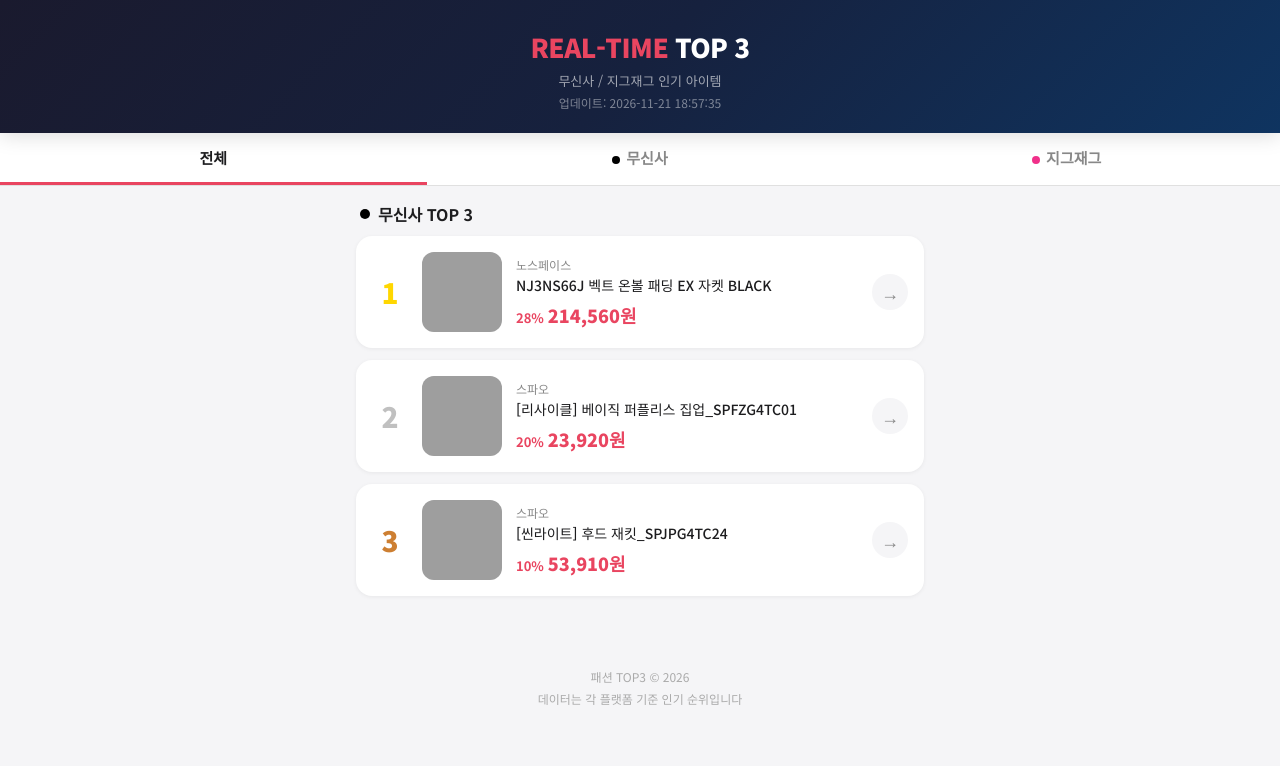
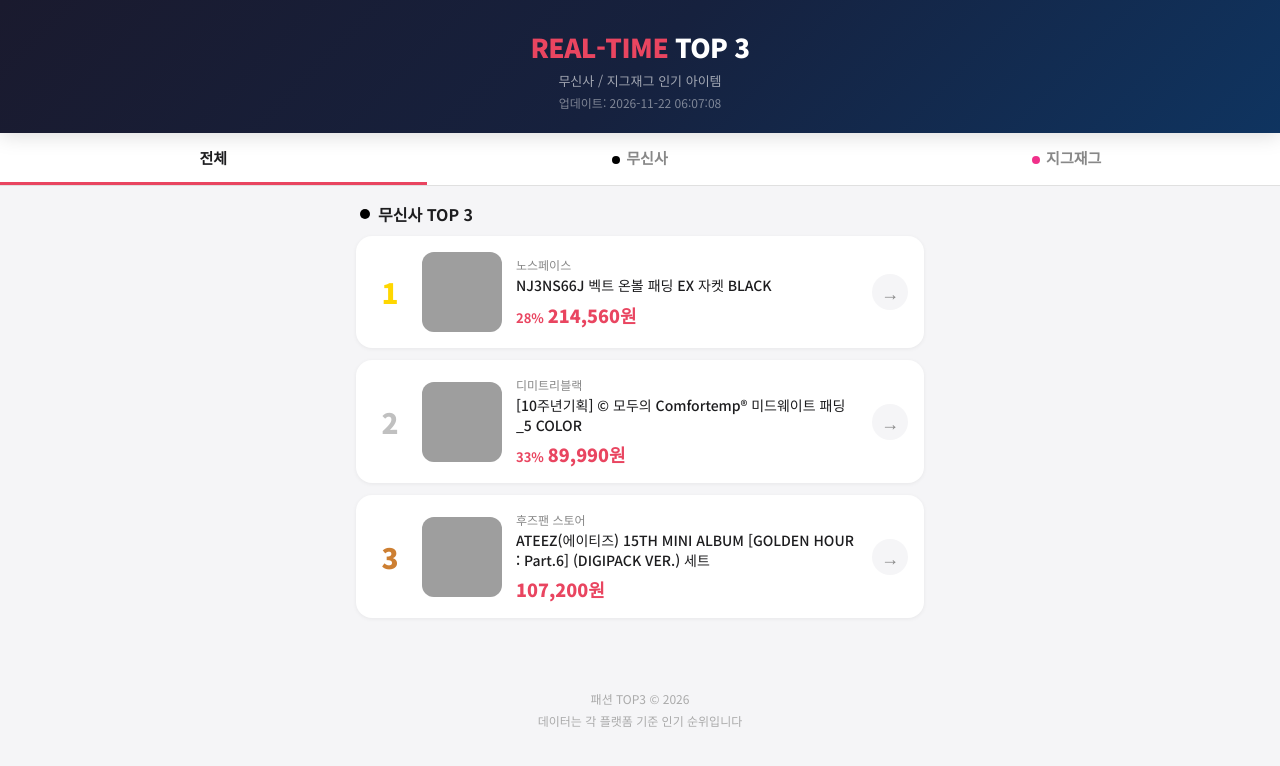
Before and after one commit to dahyun-hey/fashion-top3, a plain HTML site: page index.html in a window 1280 px wide. Drawn offline with Linux system fonts and the light colour scheme; grey boxes are pictures that could not be loaded.

Commit message:
자동 업데이트: 2026-11-22 15:07

```diff
--- a/index.html
+++ b/index.html
@@ -59,7 +59,7 @@
 <div class="content" id="content"></div>
 <footer>패션 TOP3 &copy; 2026<br>데이터는 각 플랫폼 기준 인기 순위입니다</footer>
 <script>
-const DATA = {"updated_at": "2026-11-21 18:57:35", "platforms": {"musinsa": {"name": "무신사", "color": "#000000", "items": [{"rank": 1, "brand": "노스페이스", "name": "NJ3NS66J 벡트 온볼 패딩 EX 자켓 BLACK", "price": 214560, "discount": 28, "image": "https://image.msscdn.net/images/goods_img/20261006/7456644/7456644_17944402326383_500.jpg", "link": "https://www.musinsa.com/products/7456644"}, {"rank": 2, "brand": "스파오", "name": "[리사이클] 베이직 퍼플리스 집업_SPFZG4TC01", "price": 23920, "discount": 20, "image": "https://image.msscdn.net/images/goods_img/20260706/6788199/6788199_17918633849384_500.png", "link": "https://www.musinsa.com/products/6788199"}, {"rank": 3, "brand": "스파오", "name": "[씬라이트] 후드 재킷_SPJPG4TC24", "price": 53910, "discount": 10, "image": "https://image.msscdn.net/images/goods_img/20260714/6838640/6838640_17923731815532_500.jpg", "link": "https://www.musinsa.com/products/6838640"}]}, "zigzag": {"name": "지그재그", "color": "#f0308a", "items": [], "error": "Expecting value: line 1 column 1 (char 0)"}}};
+const DATA = {"updated_at": "2026-11-22 06:07:08", "platforms": {"musinsa": {"name": "무신사", "color": "#000000", "items": [{"rank": 1, "brand": "노스페이스", "name": "NJ3NS66J 벡트 온볼 패딩 EX 자켓 BLACK", "price": 214560, "discount": 28, "image": "https://image.msscdn.net/images/goods_img/20261006/7456644/7456644_17944402326383_500.jpg", "link": "https://www.musinsa.com/products/7456644"}, {"rank": 2, "brand": "디미트리블랙", "name": "[10주년기획] © 모두의 Comfortemp® 미드웨이트 패딩_5 COLOR", "price": 89990, "discount": 33, "image": "https://image.msscdn.net/images/goods_img/20260819/7108774/7108774_17950559711884_500.jpg", "link": "https://www.musinsa.com/products/7108774"}, {"rank": 3, "brand": "후즈팬 스토어", "name": "ATEEZ(에이티즈) 15TH MINI ALBUM [GOLDEN HOUR : Part.6] (DIGIPACK VER.) 세트", "price": 107200, "discount": 0, "image": "https://image.msscdn.net/images/goods_img/20261105/7719936/7719936_17938724728278_500.jpg", "link": "https://www.musinsa.com/products/7719936"}]}, "zigzag": {"name": "지그재그", "color": "#f0308a", "items": [], "error": "Expecting value: line 1 column 1 (char 0)"}}};
 
 let currentTab = 'all';
 
```
